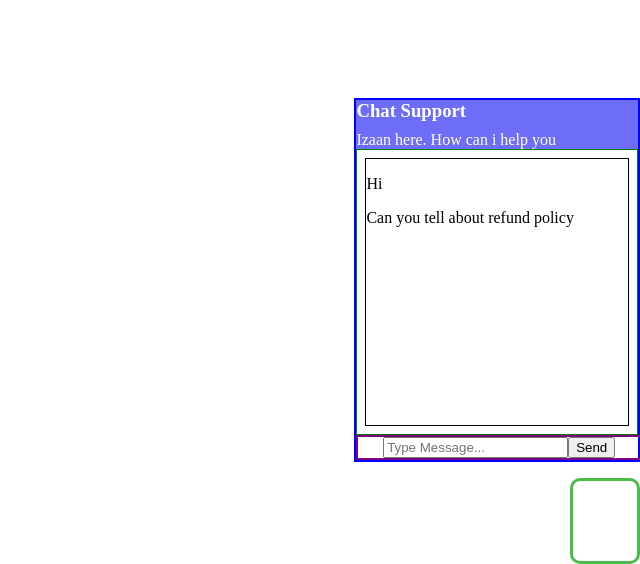
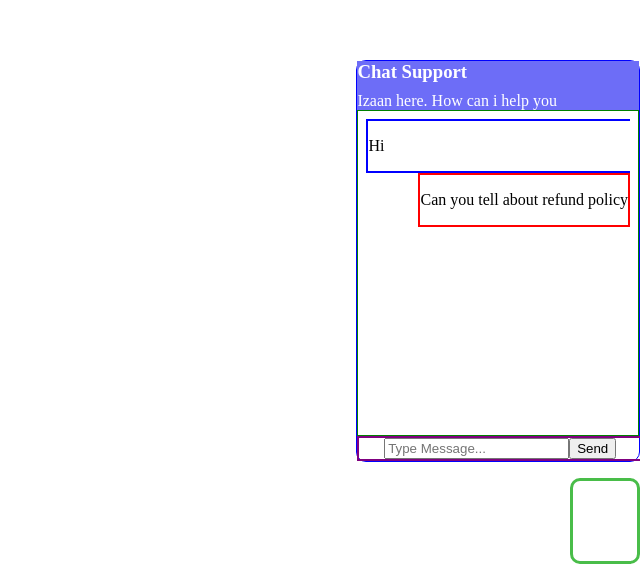
Before and after one commit to SyedMuhammadIzaan/ChatWithUs, a React (Vite) app: page / in a window 1280 px wide. Shown: the part 236-800 px from the top of the page, without its empty margins (640-1280 px from the left). Built offline with nearby package versions, Linux system fonts and the light colour scheme.

Commit message:
set the ui and did working on display chats

```diff
--- a/src/components/Faq.jsx
+++ b/src/components/Faq.jsx
@@ -1,7 +1,9 @@
-import React from 'react'
+// import React from 'react'
 import { PiChatCircleLight } from "react-icons/pi";
 import "../style/faq.css";
+import { useState } from "react";
 const Faq = () => {
+    const [query,setQuery]=useState();
     const handleMessage=()=>{
 
     }
@@ -28,7 +30,7 @@ const Faq = () => {
             </div>
             <div className="text-area-wrapper">
                 <div className="text-field">
-                    <input type="text" placeholder='Type Message...' name='message' onChange={handleMessage} />
+                    <input value={query} type="text" placeholder='Type Message...' name='message' onChange={handleMessage} />
                 </div>
                 <div className="msg-btn">
                     <button>Send</button>
--- a/src/style/faq.css
+++ b/src/style/faq.css
@@ -11,8 +11,9 @@
     color: white;
 }
 .faq-wrapper .chat-wrapper{
-    border:2px solid blue;
-    height: 45vh;
+    border:1px solid blue;
+    border-radius: 10px;
+    height: 50vh;
     width: 22vw;
     margin-bottom: 1em;
 }
@@ -44,12 +45,27 @@
     flex: 1;
 }
 .chats .display-message{
-    border: 1px solid black;
+    /* border: 1px solid black; */
     box-sizing: border-box;
     width: 100%;
     height: 100%;
 }
-
+.chats .display-message{
+    display:flex;
+    overflow-y: auto;
+    flex-direction: column;
+}
+.chats .display-message .my-message{
+    border: 2px solid blue;
+    width: 100%;
+    align-self: flex-start;
+}
+.chats .display-message .user-message{
+    border: 2px solid red;
+    /* width: 100%; */
+    display: flex;
+    align-self: flex-end;
+}
 .chats .display-message .my-message p{
     color: black;
 }
```
